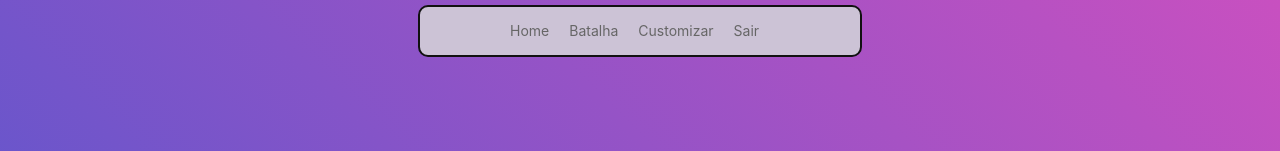
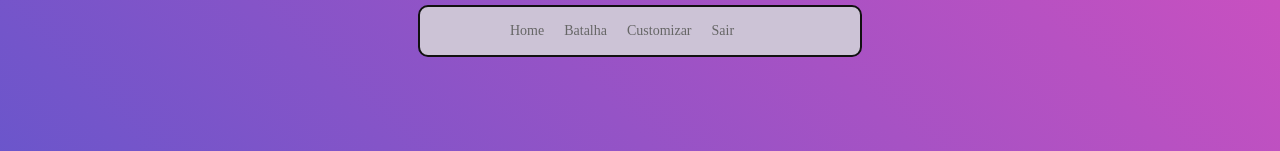
Before and after one commit to anaconrado/WEB2_projetoReact, a React (Create React App) app in the folder Frontend/: page /costumizacao in a window 1280 px wide. Shown: the top 151 px of the page. Built offline with nearby package versions, Linux system fonts and the light colour scheme.

Commit message:
Update menu.module.css
- Menu consertado

```diff
--- a/Frontend/src/Components/Menu/menu.module.css
+++ b/Frontend/src/Components/Menu/menu.module.css
@@ -39,14 +39,33 @@
     margin: 0 10px;
 }
 
-ul {
-    margin: 0
+a {
+	font-family: Poppins-Regular;
+    text-decoration: none;
+    font-size: 14px;
+	line-height: 1.7;
+	color: #666666;
+	margin: 0px;
+    transition: all 0.4s;
+	-webkit-transition: all 0.4s;
+  -o-transition: all 0.4s;
+  -moz-transition: all 0.4s;
+
 }
 
-a {
+ul{
+	margin: 0px;
+	list-style-type: none;
+
+}
+
+
+  a:focus {
+	outline: none !important;
+}
+
+.Colorir:hover {
     text-decoration: none;
-    font-size: 14px;
-    line-height: 1.7;
-    color: #666666;
-    margin: 0;
-}
+    font-size: 1.1em;
+    color: rgb(124, 40, 202)
+  }
```
